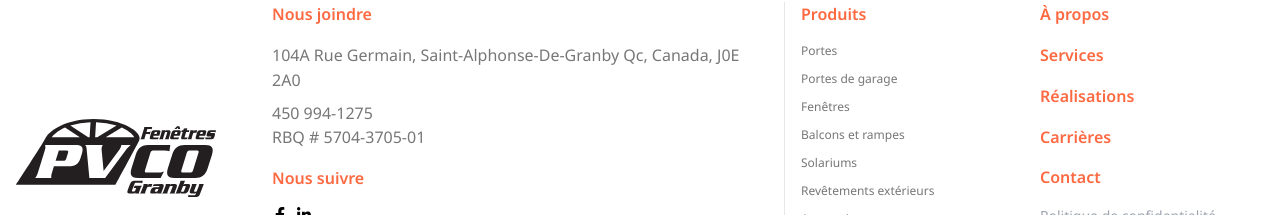
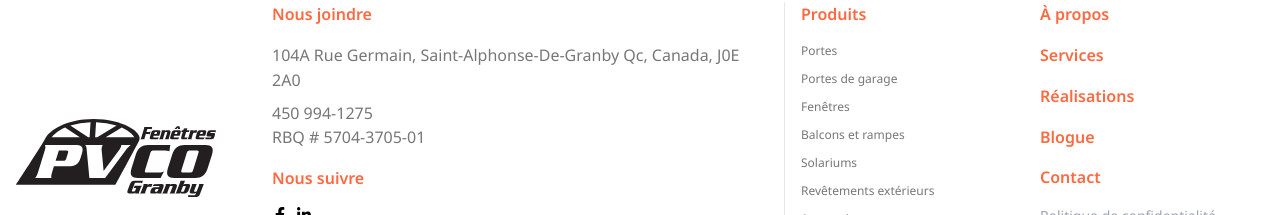
Before and after one commit to mouttahidx/pvco, a Next.js app: page /en/produits/solariums-sunspace in a window 1280 px wide. Shown: the part 2573-2788 px from the top of the page. Built offline with nearby package versions, Linux system fonts and the light colour scheme.

Commit message:
blog link

```diff
--- a/src/app/components/Product.js
+++ b/src/app/components/Product.js
@@ -13,6 +13,7 @@ export default function Product({ link, img, title, desc }) {
         src={img}
         className="min-h-[250px] max-h-[350px] w-full object-cover rounded-t-3xl"
         alt={title}
+        unoptimized
       />
       <div className="flex flex-col justify-start gap-y-2 p-5 lg:p-10 border-t-4 rounded border-primary bg-white h-full rounded-b-3xl">
         <h3 className="uppercase text-lg text-secondary-dark text-wrap">
--- a/src/app/components/footer/index.js
+++ b/src/app/components/footer/index.js
@@ -71,7 +71,7 @@ export default function Footer() {
               </Link>
             </li>
             <li className="mb-2 text-xs">
-              <Link href={"/produits/solariums"}>Solariums</Link>
+              <Link href={"/produits/solariums-sunspace"}>Solariums</Link>
             </li>
             <li className="mb-2 text-xs">
               <Link href={"/produits/revetements-exterieurs"}>
@@ -106,10 +106,10 @@ export default function Footer() {
             Réalisations
           </Link>
           <Link
-            href="/carrieres"
+            href="/blogue"
             className="font-semibold mb-4 text-primary block "
           >
-            Carrières
+            Blogue
           </Link>
           <Link
             href="/contact"
--- a/src/i18n/routing.ts
+++ b/src/i18n/routing.ts
@@ -24,11 +24,11 @@ export const routing = defineRouting({
       fr: "/merci",
       en: "/thank-you",
     },
-    "/blog": {
+    "/blogue": {
       fr: "/blogue",
       en: "/blog",
     },
-    "/blog/[...slug]": {
+    "/blogue/[...slug]": {
       fr: "/blogue/[...slug]",
       en: "/blog/[...slug]",
     },
```
